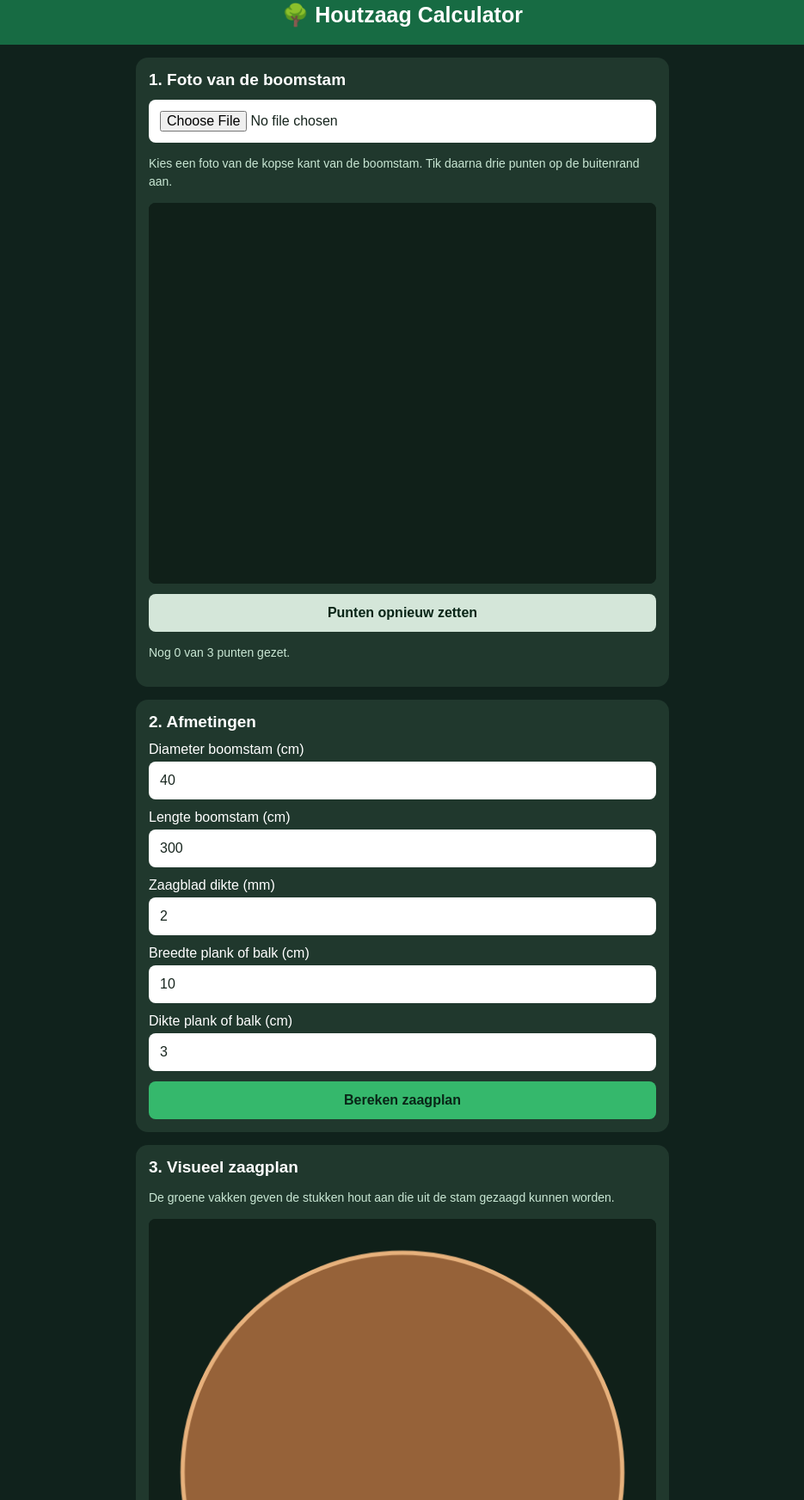
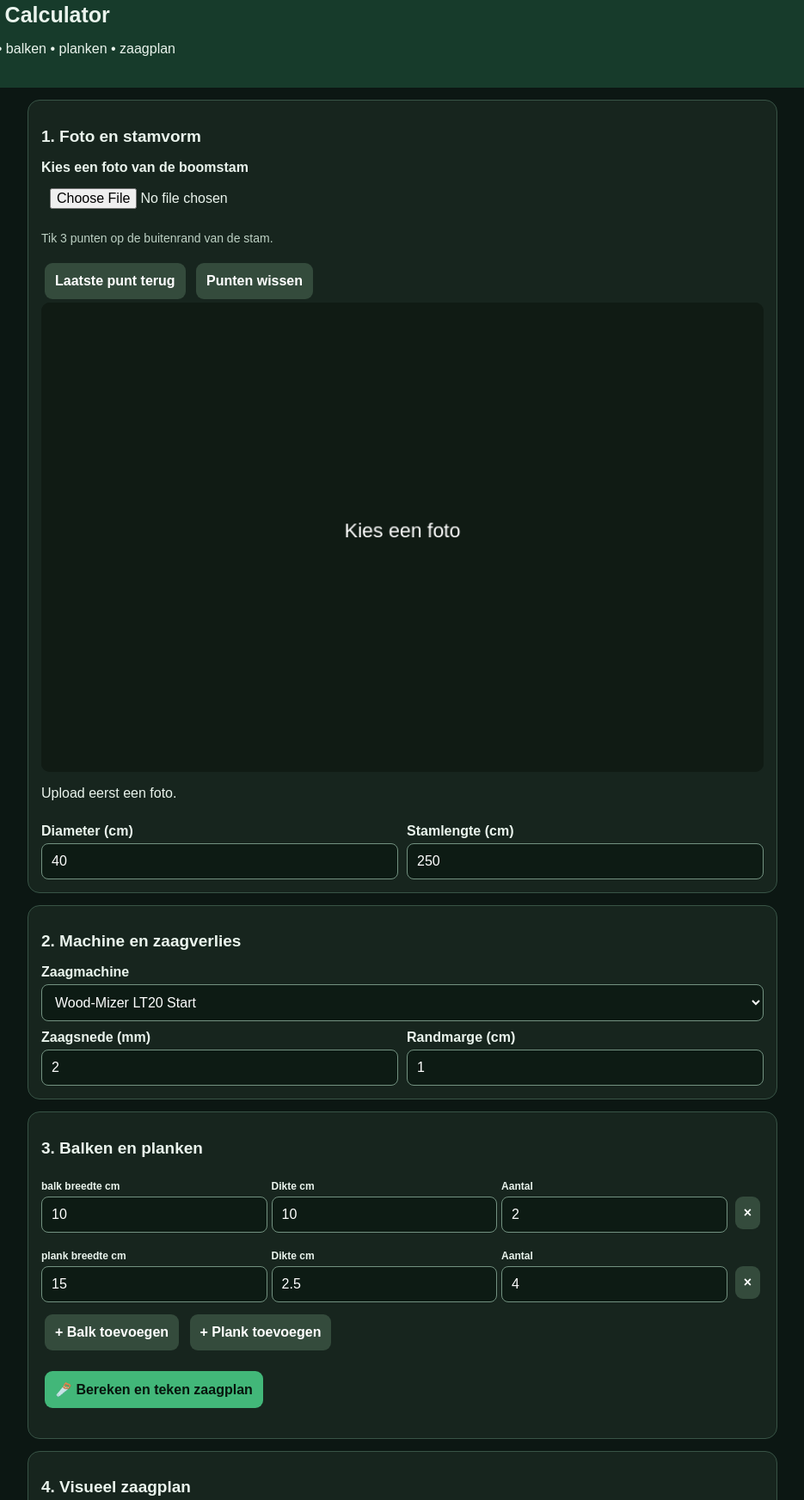
Before and after one commit to mike75karin/houtzaag-calculator, a plain HTML site: page index.html in a window 1280 px wide. Shown: the part 17-1762 px from the top of the page at 86% size, without its empty margins (172-1107 px from the left). Drawn offline with Linux system fonts and the light colour scheme.

Commit message:
Refactor HTML structure and styles for clarity

```diff
--- a/index.html
+++ b/index.html
@@ -1,266 +1,235 @@
 
-<!DOCTYPE html>
+<!doctype html>
 <html lang="nl">
 <head>
-<meta charset="UTF-8">
+<meta charset="utf-8">
 <meta name="viewport" content="width=device-width,initial-scale=1">
 <title>Houtzaag Calculator</title>
 <style>
 *{box-sizing:border-box}
-body{margin:0;background:#10221c;color:white;font-family:Arial,sans-serif}
-header{background:#176b43;padding:20px;text-align:center}
-h1{font-size:25px;margin:0}
-main{padding:15px;max-width:650px;margin:auto}
-section{background:#20382d;padding:15px;border-radius:14px;margin-bottom:15px}
-h2{font-size:19px;margin:0 0 12px}
-label{display:block;margin:12px 0 5px}
-input,select,button{width:100%;padding:13px;border:0;border-radius:8px;font-size:16px}
-input,select{background:white;color:#17251e}
-button{background:#35b86c;color:#092517;font-weight:bold;margin-top:12px;cursor:pointer}
-button.secondary{background:#d4e6d9}
-canvas{display:block;width:100%;height:auto;background:#102019;border-radius:8px;touch-action:manipulation}
-.info{color:#c9e7d4;font-size:14px;line-height:1.5}
-.result{background:#122b20;padding:12px;border-radius:8px;line-height:1.7}
+body{margin:0;background:#0c1713;color:#eaf4ed;font-family:Arial,sans-serif}
+header{background:#173b2b;padding:20px}
+h1{margin:0;font-size:25px}
+main{max-width:900px;margin:auto;padding:14px}
+.panel{background:#17251e;border:1px solid #385446;border-radius:14px;padding:15px;margin-bottom:14px}
+h2{font-size:19px}
+label{display:block;margin:10px 0 5px;font-weight:bold}
+input,select,button{font:inherit}
+input[type=number],select{width:100%;padding:11px;border-radius:8px;background:#0d1b14;color:white;border:1px solid #739281}
+input[type=file]{width:100%;padding:10px}
+button{padding:12px;border:0;border-radius:9px;background:#42b779;color:#07150d;font-weight:bold;margin:4px;cursor:pointer}
+.secondary{background:#344b3c;color:white}
+.grid{display:grid;grid-template-columns:repeat(auto-fit,minmax(140px,1fr));gap:10px}
+canvas{display:block;width:100%;height:auto;background:#101b14;border-radius:10px;touch-action:none}
+.hint{color:#bdd1c4;font-size:14px;line-height:1.5}
+.line{display:grid;grid-template-columns:1fr 1fr 1fr auto;gap:5px;align-items:end;margin:10px 0}
+.line label{font-size:12px}
+.line button{padding:10px}
+#result{white-space:pre-line;line-height:1.7;margin-top:12px}
 </style>
 </head>
 <body>
-<header><h1>🌳 Houtzaag Calculator</h1></header>
+<header>
+<h1>🪵 Houtzaag Calculator</h1>
+<p>Foto • 3 meetpunten • balken • planken • zaagplan</p>
+</header>
 <main>
-<section>
-<h2>1. Foto van de boomstam</h2>
+<section class="panel">
+<h2>1. Foto en stamvorm</h2>
+<label>Kies een foto van de boomstam</label>
 <input id="photo" type="file" accept="image/*">
-<p class="info">Kies een foto van de kopse kant van de boomstam. Tik daarna drie punten op de buitenrand aan.</p>
-<canvas id="canvas" width="600" height="450"></canvas>
-<button class="secondary" onclick="resetPoints()">Punten opnieuw zetten</button>
-<p id="pointInfo" class="info">Nog 0 van 3 punten gezet.</p>
+<p class="hint">Tik 3 punten op de buitenrand van de stam.</p>
+<button class="secondary" onclick="undo()">Laatste punt terug</button>
+<button class="secondary" onclick="clearPoints()">Punten wissen</button>
+<canvas id="photoCanvas" width="800" height="520"></canvas>
+<p id="status">Upload eerst een foto.</p>
+<div class="grid">
+<div><label>Diameter (cm)</label><input id="diameter" type="number" value="40"></div>
+<div><label>Stamlengte (cm)</label><input id="length" type="number" value="250"></div>
+</div>
 </section>
-<section>
-<h2>2. Afmetingen</h2>
-<label>Diameter boomstam (cm)</label>
-<input id="diameter" type="number" value="40" min="1" step="0.1">
-<label>Lengte boomstam (cm)</label>
-<input id="length" type="number" value="300" min="1">
-<label>Zaagblad dikte (mm)</label>
-<input id="kerf" type="number" value="2" min="0" step="0.1">
-<label>Breedte plank of balk (cm)</label>
-<input id="width" type="number" value="10" min="0.1" step="0.1">
-<label>Dikte plank of balk (cm)</label>
-<input id="thickness" type="number" value="3" min="0.1" step="0.1">
-<button onclick="calculate()">Bereken zaagplan</button>
+<section class="panel">
+<h2>2. Machine en zaagverlies</h2>
+<label>Zaagmachine</label>
+<select id="machine">
+<option>Wood-Mizer LT20 Start</option>
+<option>Andere lintzaag</option>
+</select>
+<div class="grid">
+<div><label>Zaagsnede (mm)</label><input id="kerf" type="number" value="2" step="0.1"></div>
+<div><label>Randmarge (cm)</label><input id="margin" type="number" value="1" step="0.1"></div>
+</div>
 </section>
-<section>
-<h2>3. Visueel zaagplan</h2>
-<p class="info">De groene vakken geven de stukken hout aan die uit de stam gezaagd kunnen worden.</p>
-<canvas id="plan" width="600" height="600"></canvas>
-<div id="result" class="result">Vul de maten in en druk op Bereken zaagplan.</div>
+<section class="panel">
+<h2>3. Balken en planken</h2>
+<div id="items"></div>
+<button class="secondary" onclick="addItem('balk',10,10,1)">+ Balk toevoegen</button>
+<button class="secondary" onclick="addItem('plank',15,2.5,1)">+ Plank toevoegen</button>
+<p><button onclick="calculate()">🪚 Bereken en teken zaagplan</button></p>
+</section>
+<section class="panel">
+<h2>4. Visueel zaagplan</h2>
+<canvas id="planCanvas" width="800" height="520"></canvas>
+<div id="result">Vul de gegevens in en druk op Bereken.</div>
+<p class="hint">Dit is een indicatieve indeling, geen machineklaar zaagprogramma.</p>
 </section>
 </main>
 <script>
-const photo=document.getElementById("photo");
-const canvas=document.getElementById("canvas");
-const ctx=canvas.getContext("2d");
-const plan=document.getElementById("plan");
-const pc=plan.getContext("2d");
-let img=null,points=[],circle=null;
-let pieces=[];
-
-photo.addEventListener("change",function(e){
- const file=e.target.files[0];
- if(!file)return;
+const $=id=>document.getElementById(id);
+const photo=$("photoCanvas"),pc=photo.getContext("2d");
+const plan=$("planCanvas"),ctx=plan.getContext("2d");
+let img=null,points=[];
+function placeholder(c,t){
+ const x=c.getContext("2d");
+ x.fillStyle="#101b14";x.fillRect(0,0,c.width,c.height);
+ x.fillStyle="white";x.textAlign="center";x.font="22px Arial";
+ x.fillText(t,c.width/2,c.height/2);
+}
+placeholder(photo,"Kies een foto");
+placeholder(plan,"Hier verschijnt het zaagplan");
+$("photo").onchange=e=>{
+ const file=e.target.files[0];if(!file)return;
  const url=URL.createObjectURL(file);
  const image=new Image();
- image.onload=function(){
-  img=image;
-  points=[];
-  circle=null;
+ image.onload=()=>{
+ img=image;points=[];
+ const f=Math.min(1,1200/Math.max(image.width,image.height));
+ photo.width=Math.round(image.width*f);
+ photo.height=Math.round(image.height*f);
  drawPhoto();
-  updateInfo();
+ $("status").textContent="Foto geladen. Tik 3 punten op de stamrand.";
  URL.revokeObjectURL(url);
  };
- image.onerror=function(){
-  alert("De foto kon niet worden geopend.");
-  URL.revokeObjectURL(url);
+ image.onerror=()=>{$("status").textContent="Foto kon niet worden geopend.";};
+ image.src=url;
 };
- image.src=url;
-});
-
+function circle3(a,b,c){
+ const d=2*(a.x*(b.y-c.y)+b.x*(c.y-a.y)+c.x*(a.y-b.y));
+ if(Math.abs(d)<0.00001)return null;
+ const A=a.x*a.x+a.y*a.y,B=b.x*b.x+b.y*b.y,C=c.x*c.x+c.y*c.y;
+ const x=(A*(b.y-c.y)+B*(c.y-a.y)+C*(a.y-b.y))/d;
+ const y=(A*(c.x-b.x)+B*(a.x-c.x)+C*(b.x-a.x))/d;
+ return {x,y,r:Math.hypot(x-a.x,y-a.y)};
+}
 function drawPhoto(){
- ctx.clearRect(0,0,600,450);
- ctx.fillStyle="#102019";
- ctx.fillRect(0,0,600,450);
- if(img){
-  const scale=Math.min(600/img.width,450/img.height);
-  const w=img.width*scale,h=img.height*scale;
-  ctx.drawImage(img,(600-w)/2,(450-h)/2,w,h);
+ if(!img)return;
+ pc.clearRect(0,0,photo.width,photo.height);
+ pc.drawImage(img,0,0,photo.width,photo.height);
+ if(points.length===3){
+ const c=circle3(...points);
+ if(c){
+ pc.strokeStyle="yellow";pc.lineWidth=4;
+ pc.beginPath();pc.arc(c.x,c.y,c.r,0,Math.PI*2);pc.stroke();
  }
- if(circle){
-  ctx.beginPath();
-  ctx.arc(circle.x,circle.y,circle.r,0,Math.PI*2);
-  ctx.strokeStyle="#00ff88";
-  ctx.lineWidth=3;
-  ctx.stroke();
  }
  points.forEach((p,i)=>{
-  ctx.beginPath();
-  ctx.arc(p.x,p.y,7,0,Math.PI*2);
-  ctx.fillStyle="#ff4545";
-  ctx.fill();
-  ctx.fillStyle="white";
-  ctx.font="bold 17px Arial";
-  ctx.fillText(i+1,p.x+10,p.y-10);
+ pc.beginPath();pc.arc(p.x,p.y,Math.max(7,photo.width/130),0,7);
+ pc.fillStyle="red";pc.fill();
+ pc.fillStyle="white";pc.font="bold 22px Arial";
+ pc.fillText(i+1,p.x+12,p.y-10);
  });
+ $("status").textContent=points.length+" van 3 punten gezet.";
 }
-
-canvas.addEventListener("click",function(e){
- if(!img)return alert("Upload eerst een foto.");
- if(points.length>=3)return;
- const rect=canvas.getBoundingClientRect();
- const x=(e.clientX-rect.left)*600/rect.width;
- const y=(e.clientY-rect.top)*450/rect.height;
- points.push({x,y});
- if(points.length===3){
-  circle=findCircle(points);
-  if(!circle){
-   alert("Deze punten vormen geen geldige cirkel. Probeer opnieuw.");
-   points=[];
+photo.addEventListener("pointerdown",e=>{
+ if(!img||points.length>=3)return;
+ e.preventDefault();
+ const r=photo.getBoundingClientRect();
+ points.push({x:(e.clientX-r.left)*photo.width/r.width,y:(e.clientY-r.top)*photo.height/r.height});
+ drawPhoto();
+});
+function undo(){points.pop();drawPhoto();}
+function clearPoints(){points=[];drawPhoto();}
+let next=0;
+function addItem(type,w,t,q){
+ const el=document.createElement("div");
+ el.className="line";el.dataset.type=type;el.dataset.id=next++;
+ el.innerHTML=`<div><label>${type} breedte cm</label><input class="w" type="number" step="0.1" value="${w}"></div><div><label>Dikte cm</label><input class="t" type="number" step="0.1" value="${t}"></div><div><label>Aantal</label><input class="q" type="number" value="${q}"></div><button class="secondary" type="button">×</button>`;
+ el.querySelector("button").onclick=()=>el.remove();
+ $("items").append(el);
 }
+addItem("balk",10,10,2);
+addItem("plank",15,2.5,4);
+function calculate(){
+ const diameter=+$("diameter").value;
+ const length=+$("length").value;
+ const kerf=+$("kerf").value/10;
+ const margin=+$("margin").value;
+ if(!(diameter>0&&length>0&&kerf>=0&&margin>=0)){
+ alert("Controleer de stamgegevens.");return;
  }
- drawPhoto();
- updateInfo();
-});
-
-function updateInfo(){
- document.getElementById("pointInfo").textContent=
- points.length+" van 3 punten gezet."+
- (circle?" De boomstam is gemarkeerd.":"");
+ if(img&&points.length!==3){
+ alert("Zet eerst 3 punten op de foto.");return;
  }
-
-function resetPoints(){
- points=[];
- circle=null;
- drawPhoto();
- updateInfo();
+ if(points.length===3&&!circle3(...points)){
+ alert("Kies 3 andere punten op de rand.");return;
  }
-
-function findCircle(p){
- const [a,b,c]=p;
- const d=2*(a.x*(b.y-c.y)+b.x*(c.y-a.y)+c.x*(a.y-b.y));
- if(Math.abs(d)<0.001)return null;
- const aa=a.x*a.x+a.y*a.y;
- const bb=b.x*b.x+b.y*b.y;
- const cc=c.x*c.x+c.y*c.y;
- const x=(aa*(b.y-c.y)+bb*(c.y-a.y)+cc*(a.y-b.y))/d;
- const y=(aa*(c.x-b.x)+bb*(a.x-c.x)+cc*(b.x-a.x))/d;
- const r=Math.hypot(x-a.x,y-a.y);
- if(!Number.isFinite(r)||r<=0)return null;
- return {x,y,r};
+ const req=[];
+ for(const el of $("items").children){
+ const w=+el.querySelector(".w").value,t=+el.querySelector(".t").value,q=+el.querySelector(".q").value;
+ if(!(w>0&&t>0&&Number.isInteger(q)&&q>=0&&q<=250)){
+ alert("Controleer maten en aantallen.");return;
  }
-
-function getNum(id){
- return Number(document.getElementById(id).value);
+ for(let i=0;i<q;i++)req.push({type:el.dataset.type,w,t});
  }
-
-function calculate(){
- const d=getNum("diameter");
- const len=getNum("length");
- const k=getNum("kerf")/10;
- const w=getNum("width");
- const t=getNum("thickness");
- if(![d,len,k,w,t].every(Number.isFinite)||
- d<=0||len<=0||k<0||w<=0||t<=0){
-  alert("Controleer de ingevoerde maten.");
-  return;
+ if(req.length>250){alert("Maximaal 250 onderdelen.");return;}
+ req.sort((a,b)=>b.w*b.t-a.w*a.t);
+ const R=diameter/2,cx=R,cy=R;
+ const used=[],pieces=[],missing=[];
+ function safe(x,y,w,h){
+ const corners=[[x,y],[x+w,y],[x+w,y+h],[x,y+h]];
+ if(!corners.every(([a,b])=>Math.hypot(a-cx,b-cy)<=R-margin+1e-7))return false;
+ for(const p of used){
+ if(x<p.x+p.w+kerf&&x+w+kerf>p.x&&y<p.y+p.h+kerf&&y+h+kerf>p.y)return false;
  }
- if(w>d||t>d){
-  alert("Het hout is groter dan de boomstam.");
-  return;
+ return true;
  }
- const radius=d/2;
- const orientations=[
-  {w:w,t:t,rotated:false},
-  {w:t,t:w,rotated:true}
- ];
- let best=[];
- let bestRotation=false;
- for(const o of orientations){
-  const countX=Math.floor((d+k)/(o.w+k));
-  const countY=Math.floor((d+k)/(o.t+k));
-  if(countX*countY>100000){
-   alert("Te veel zaagsneden. Kies grotere houtmaten.");
-   return;
-  }
-  const current=[];
-  for(let row=0;row<countY;row++){
-   const y=(row-(countY-1)/2)*(o.t+k);
-   for(let col=0;col<countX;col++){
-    const x=(col-(countX-1)/2)*(o.w+k);
-    const corners=[
-     [x-o.w/2,y-o.t/2],
-     [x+o.w/2,y-o.t/2],
-     [x-o.w/2,y+o.t/2],
-     [x+o.w/2,y+o.t/2]
-    ];
-    if(corners.every(([cx,cy])=>cx*cx+cy*cy<=radius*radius+1e-8)){
-     current.push({x,y,w:o.w,t:o.t});
+ const step=Math.max(.2,Math.min(.5,diameter/120));
+ for(const r of req){
+ let found=false;
+ for(const o of [{w:r.w,h:r.t},{w:r.t,h:r.w}]){
+ if(found)break;
+ for(let y=0;y+o.h<=diameter&&!found;y+=step){
+ for(let x=0;x+o.w<=diameter&&!found;x+=step){
+ if(safe(x,y,o.w,o.h)){
+ const p={...r,x,y,pw:o.w,ph:o.h};
+ pieces.push(p);used.push({x,y,w:o.w,h:o.h});found=true;
  }
  }
  }
-  if(current.length>best.length){
-   best=current;
-   bestRotation=o.rotated;
  }
+ if(!found)missing.push(r);
  }
- pieces=best;
- drawPlan(d);
- const volume=best.length*w*t*len/1000000;
- const area=Math.PI*radius*radius;
- const used=best.length*w*t;
- const yieldPercent=area?100*used/area:0;
- document.getElementById("result").innerHTML=
- "<b>Aantal stukken: "+best.length+"</b><br>"+
- "Afmetingen per stuk: "+w+" × "+t+" × "+len+" cm<br>"+
- "Totaal houtvolume: "+volume.toFixed(3)+" m³<br>"+
- "Benutting doorsnede: "+yieldPercent.toFixed(1)+"%<br>"+
- (bestRotation?"Indeling is 90° gedraaid.<br>":"")+
- "<small>Dit is een indicatieve rechthoekige indeling. Zaagvolgorde, kromming, schors en defecten zijn niet meegenomen.</small>";
-}
-
-function drawPlan(d){
- const W=600,H=600;
- pc.clearRect(0,0,W,H);
- pc.fillStyle="#102019";
- pc.fillRect(0,0,W,H);
- const scale=520/d;
- const cx=300,cy=300,r=d/2*scale;
- pc.beginPath();
- pc.arc(cx,cy,r,0,Math.PI*2);
- pc.fillStyle="#966239";
- pc.fill();
- pc.strokeStyle="#e7b17c";
- pc.lineWidth=5;
- pc.stroke();
+ ctx.clearRect(0,0,800,520);
+ ctx.fillStyle="#101b14";ctx.fillRect(0,0,800,520);
+ const zoom=Math.min(740/diameter,460/diameter);
+ const ox=400-R*zoom,oy=260-R*zoom;
+ ctx.beginPath();ctx.arc(400,260,R*zoom,0,Math.PI*2);
+ ctx.fillStyle="#96714a";ctx.fill();
+ ctx.strokeStyle="#e2bf8a";ctx.lineWidth=4;ctx.stroke();
  pieces.forEach((p,i)=>{
-  const x=cx+(p.x-p.w/2)*scale;
-  const y=cy+(p.y-p.t/2)*scale;
-  pc.fillStyle="#42bd72";
-  pc.fillRect(x,y,p.w*scale,p.t*scale);
-  pc.strokeStyle="#102019";
-  pc.lineWidth=2;
-  pc.strokeRect(x,y,p.w*scale,p.t*scale);
-  if(p.w*scale>22&&p.t*scale>18){
-   pc.fillStyle="#092b19";
-   pc.font="bold 13px Arial";
-   pc.textAlign="center";
-   pc.textBaseline="middle";
-   pc.fillText(i+1,x+p.w*scale/2,y+p.t*scale/2);
+ const x=ox+p.x*zoom,y=oy+p.y*zoom,w=p.pw*zoom,h=p.ph*zoom;
+ ctx.fillStyle=p.type==="balk"?"#42b779":"#67aee4";
+ ctx.fillRect(x,y,w,h);
+ ctx.strokeStyle="#10251d";ctx.strokeRect(x,y,w,h);
+ if(w>18&&h>15){
+ ctx.fillStyle="#07150d";ctx.font="bold 14px Arial";
+ ctx.textAlign="center";ctx.textBaseline="middle";
+ ctx.fillText(i+1,x+w/2,y+h/2);
  }
  });
- pc.textAlign="start";
- pc.textBaseline="alphabetic";
+ const count=t=>pieces.filter(p=>p.type===t).length;
+ const miss=t=>missing.filter(p=>p.type===t).length;
+ const area=pieces.reduce((s,p)=>s+p.w*p.t,0);
+ $("result").textContent=
+ `Diameter: ${diameter} cm
+Stamlengte: ${length} cm
+Balken: ${count("balk")} passend, ${miss("balk")} niet passend
+Planken: ${count("plank")} passend, ${miss("plank")} niet passend
+Houtvolume: ${(area*length/1000000).toFixed(4)} m³
+Zaagsnede: ${(kerf*10).toFixed(1)} mm
+Groen = balken, blauw = planken.
+${missing.length?"Niet alle onderdelen passen.":"Alle gevraagde onderdelen zijn ingedeeld."}`;
 }
-
-drawPhoto();
-drawPlan(40);
 </script>
 </body>
 </html>
```
Lines whose indentation alone changed are shown as unchanged.
